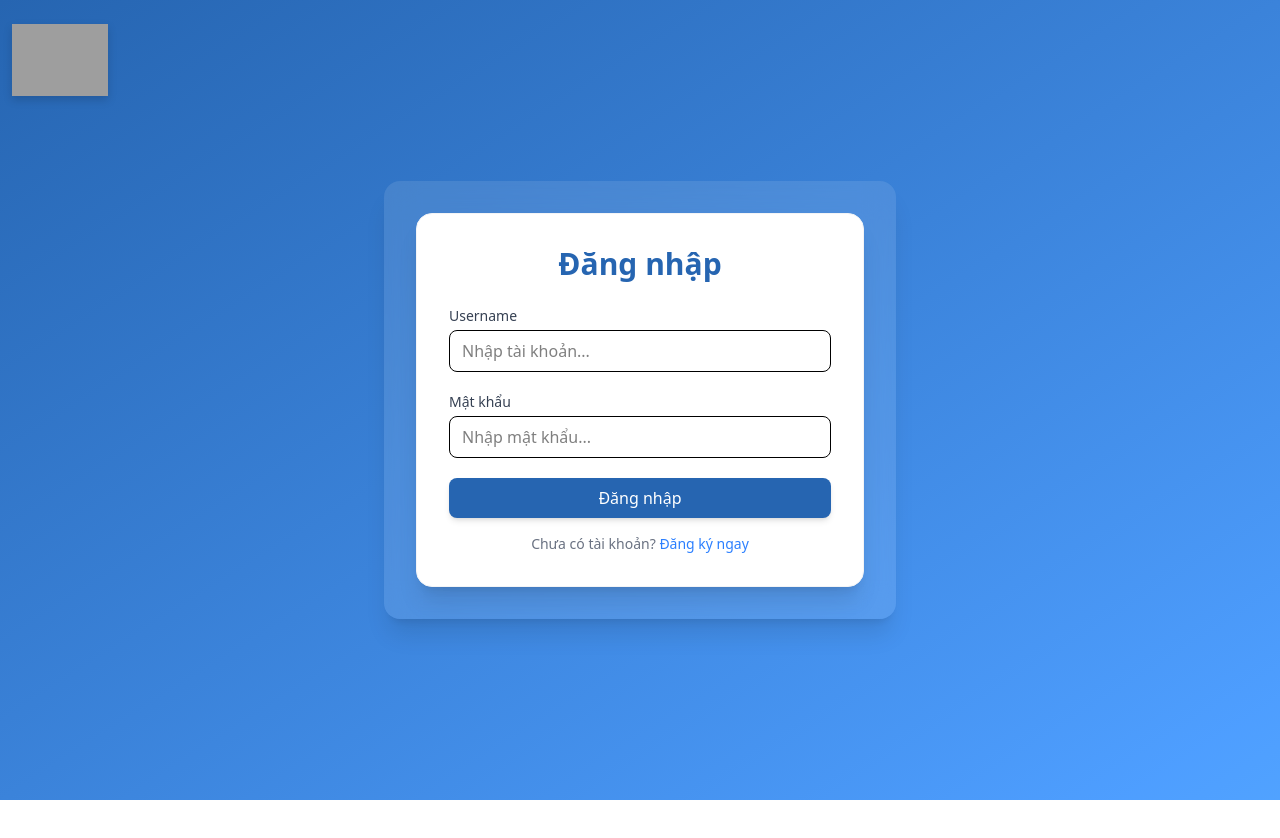
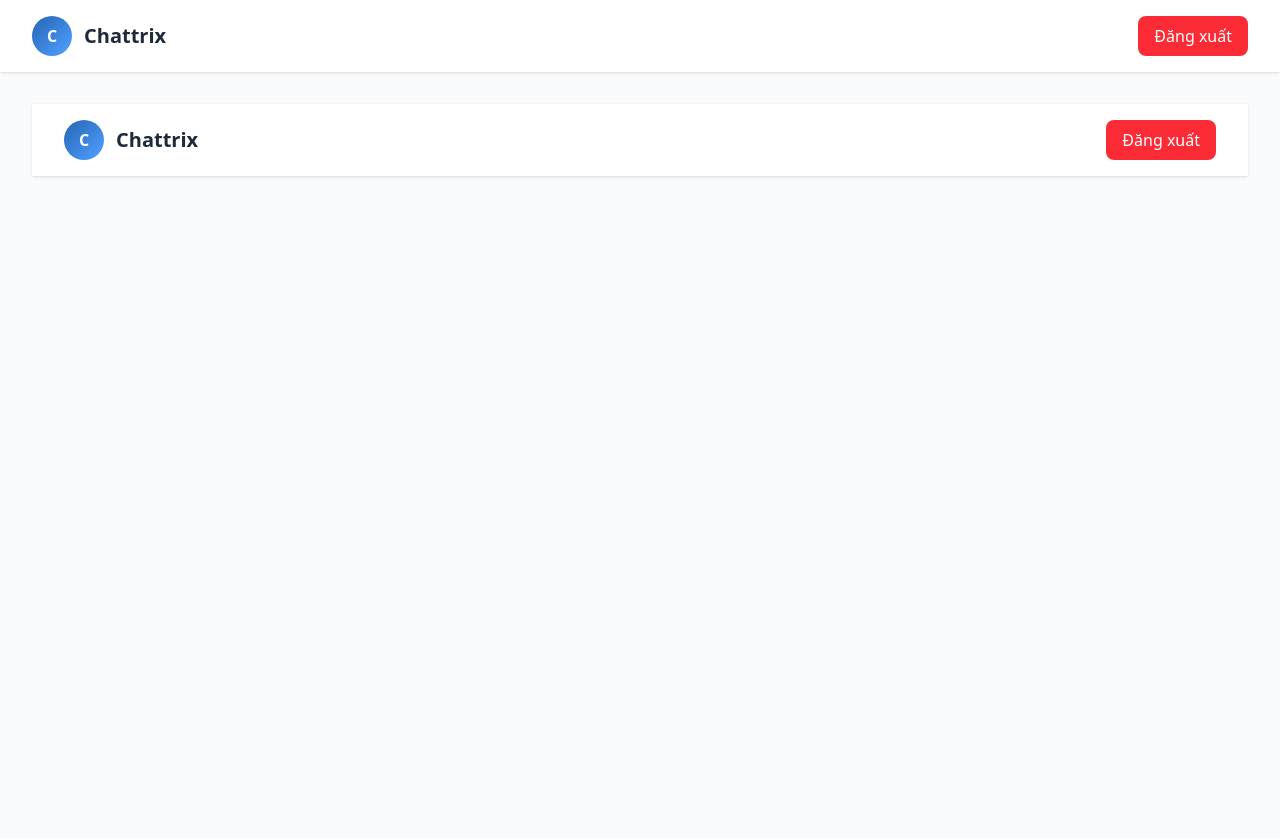
Before and after one commit to LeBinh12/ViettelUI, a React (Vite) app: page / in a window 1280 px wide. Before the commit this address led to /login. Shown: the top 838 px of the page. Before the commit the page ends 800 px from the top, so only its background shows below. Built offline with nearby package versions, Linux system fonts and the light colour scheme; grey boxes are pictures that could not be loaded.

Commit message:
update_auth

```diff
--- a/src/App.tsx
+++ b/src/App.tsx
@@ -4,7 +4,7 @@ import LoginScreen from "./page/LoginScreen";
 import HomeLayout from "./layouts/HomeLayout";
 import "react-toastify/dist/ReactToastify.css";
 import { ToastContainer } from "react-toastify";
-import { PrivateRoute, PublicRoute } from "./routes/Guard";
+// import { PrivateRoute, PublicRoute } from "./routes/Guard";
 import { useLoadUser } from "./hooks/useLoadUser";
 
 function App() {
@@ -14,9 +14,9 @@ function App() {
       <Routes>
         <Route
           element={
-            <PublicRoute>
-              <AuthLayout />
-            </PublicRoute>
+            // <PublicRoute>
+            <AuthLayout />
+            // </PublicRoute>
           }
         >
           <Route path="/login" element={<LoginScreen />} />
@@ -24,9 +24,9 @@ function App() {
 
         <Route
           element={
-            <PrivateRoute>
-              <HomeLayout />
-            </PrivateRoute>
+            // <PrivateRoute>
+            <HomeLayout />
+            // </PrivateRoute>
           }
         >
           <Route path="/" element={<HomeLayout />} />
```
